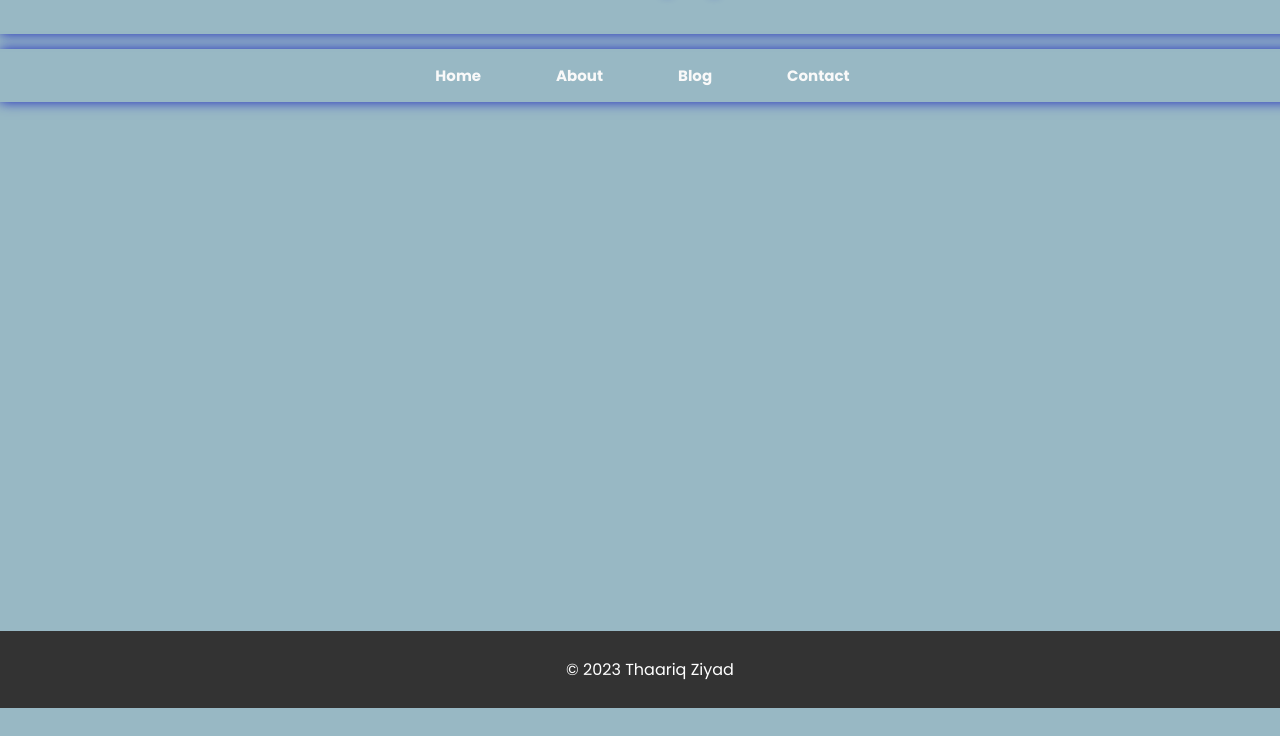
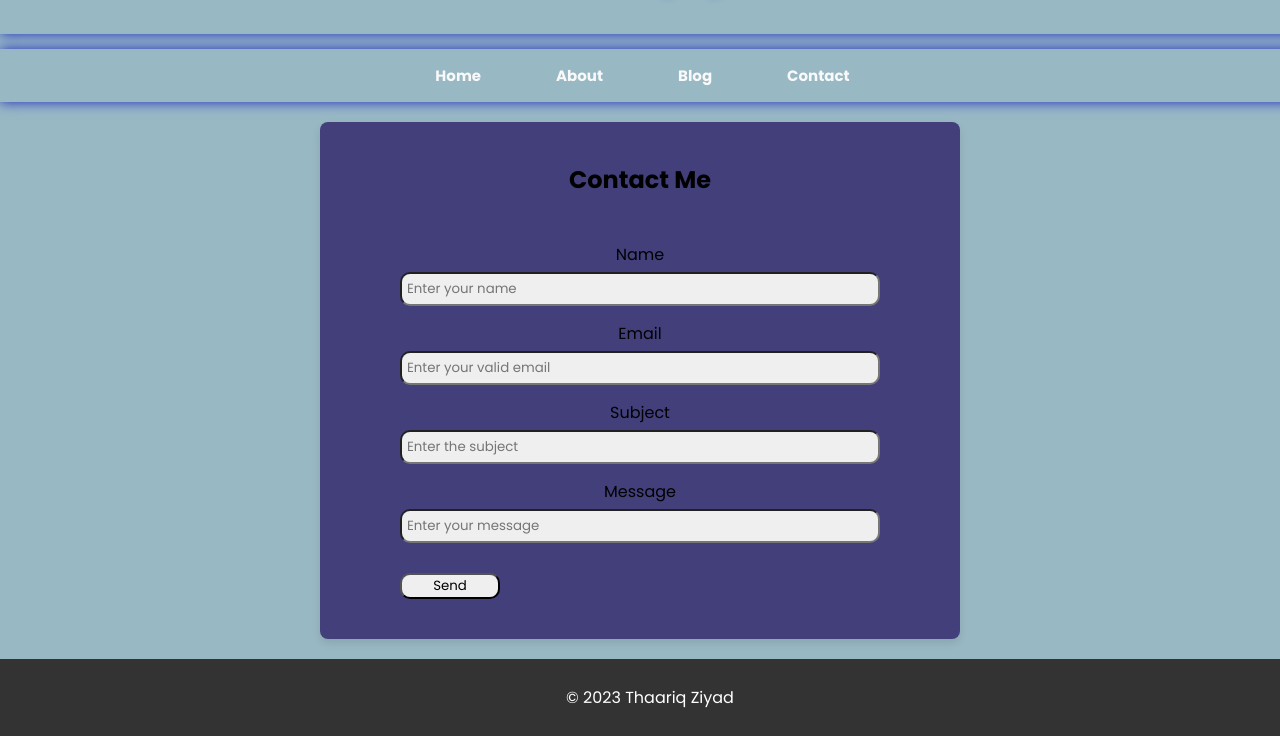
Before and after one commit to Thaariq00/ThaariqZiyad_Portfolio, a plain HTML site: page contact.html in a window 1280 px wide. Shown: the part 92-828 px from the top of the page. Before the commit the page ends 800 px from the top, so only its background shows below. Drawn offline with Linux system fonts and the light colour scheme.

Commit message:
Completion of the contact form

```diff
--- a/contact.html
+++ b/contact.html
@@ -19,6 +19,27 @@
         </nav>
     </div>
 
+    <section id="contact">
+    <h2>Contact Me</h2>
+    <form id="contact_Form">
+        <label for="contact_Name">Name</label>
+        <input type="text" id="contact_Name" placeholder="Enter your name" required>
+
+        <label for="email_Address">Email</label>
+        <input type="email" id="email_Address" placeholder="Enter your valid email" required>
+
+        <label for="contact_Subject">Subject</label>
+        <input type="text" id="contact_Subject" placeholder="Enter the subject" required>
+
+        <label for="contact_Message">Message</label>
+        <input type="text" id="contact_Message" placeholder="Enter your message" required>
+
+        <button type="submit" id="contact_Submit">Send</button>
+
+    </form>
+    </section>
+
+
 </body>
     <footer>
         <p>&copy; 2023 Thaariq Ziyad</p>
--- a/style.css
+++ b/style.css
@@ -4,6 +4,7 @@
     font-family: 'Poppins', sans-serif;
     text-decoration: none;
     list-style: none;
+    justify-items: center;
 }
 
 body {
@@ -103,23 +104,59 @@ header {
     transition: transform .5s;
 }
 
-/* .instalogo {
-    padding-left: 10px;
-    width: 125px;
-    height: auto;
-    transition: transform .5s;
-} */
-
 .logo:hover {
     transform: scale(1.1);
 }
-/*
-.instalogo:hover {
-    transform: scale(1.1);
-} */
+
+#contact{
+    width: 80%;
+    margin: 20px auto 20px auto;
+    max-width: 600px;
+    justify-items: center;
+    padding: 20px;
+    background-color: #423f7b;
+    border-radius: 8px;
+    box-shadow: 0 4px 8px rgba(0, 0, 0, 0.1);
+}
+
+#contact h2{
+    text-align: center;
+    margin-bottom: 10px;
+    color: black;
+}
+
+#contact_Form{
+    width: 80%;
+    display: flex;
+    flex-direction: column;
+    text-align: center;
+    padding: 20px;
+}
+
+#contact_Form label{
+    margin-top: 15px;
+    margin-bottom: 5px;
+}
+
+#contact_Form input[type="text"],#contact_Form input[type="email"],#contact_Form textarea{
+    background-color: rgb(239, 239, 239);
+    border-radius: 10px;
+    padding: 5px;
+}
+
+#contact_Submit{
+    margin-top: 30px;
+    width: 100px;
+    border-radius: 10px;
+
+}
+
+#contact_Submit :hover{
+    background-color: rgb(82, 88, 149);
+}
 
 footer {
-    background-color: #333;
+    background-color: #333333;
     color: white;
     margin: 0;
     padding: 10px;
```
Also changed, not shown: main.html (+1 -1 lines).
